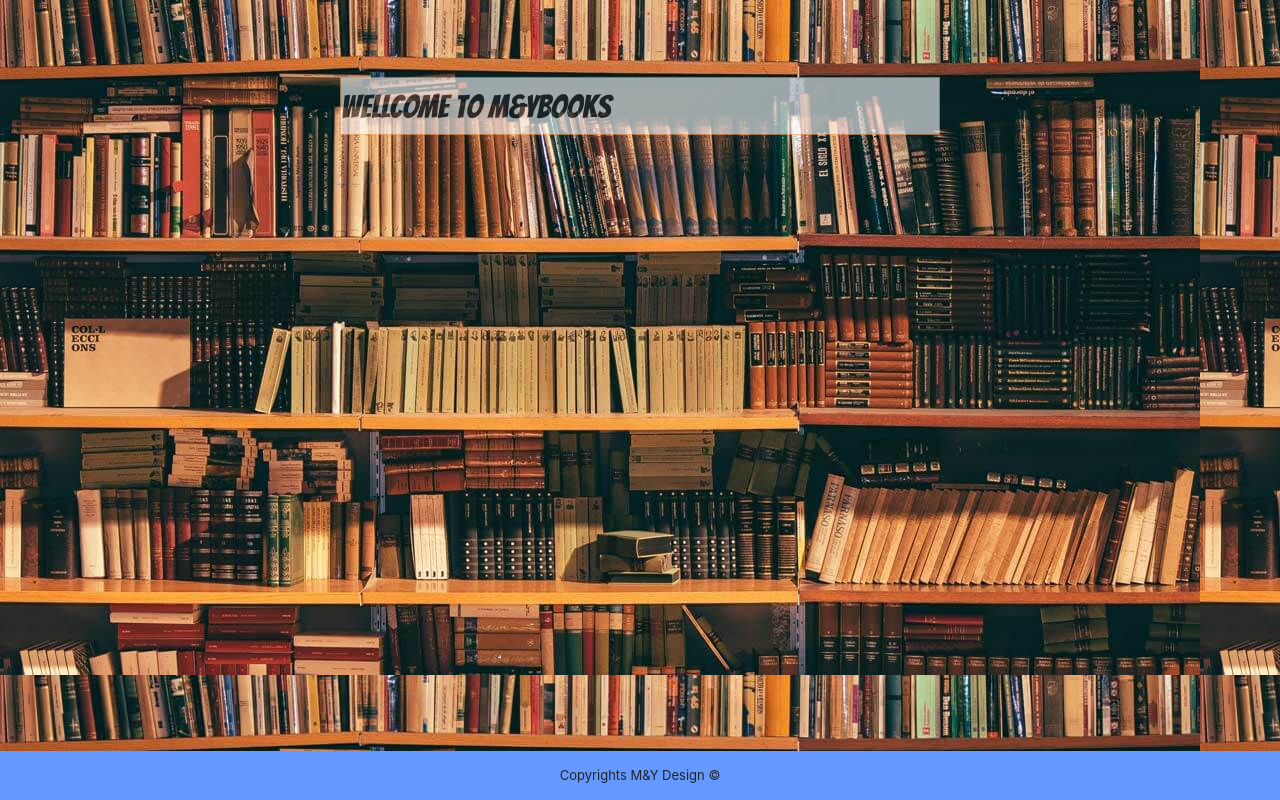
After one commit to yuval13998/Project1, a Flask app: template templates/homepage.html in a window 1280 px wide. The commit adds this page. Run offline with Flask 2, Linux system fonts and the light colour scheme; the template is opened without the code that fills it, so the values that code supplies are empty; some libraries are stand-ins or nearby versions.

Commit message:
finished for today

```diff
--- a/application.py
+++ b/application.py
@@ -1,26 +1,38 @@
-from flask import Flask, render_template, jsonify, request
+from flask import Flask, render_template, jsonify, request, session
+from flask_session import Session
 from models import *
+import time
 
 
 app = Flask(__name__)
 app.config["SQLALCHEMY_DATABASE_URI"] = os.getenv("DATABASE_URL")
 app.config["SQLALCHEMY_TRACK_MODIFICATIONS"] = False
 db.init_app(app)
+app.config["SECRET_KEY"] = "HakomonA"
 
 @app.route("/")
-def firstPage():
-    return render_template("register.html")
-
+def homepage():
+    return render_template("register.html",msg="hidden")
 
 @app.route("/newUser",methods=["POST"])
 def newUser():
-    userName = request.form.get("username")
     userPass = request.form.get("password")
-    exist = User.query.filter_by(username = userName).all()
-    if not exist:
-        newuser = User(username = userName, password = userPass)
-        db.session.add(newuser)
-        db.session.commit()
-        return  render_template("error.html", msg=f"wellcommmmmmmmmmmm  {userName}, {userPass}")
+    if len(userPass) >= 6:
+         userName = request.form.get("username")
+         exist = User.query.filter_by(username = userName).all()
+         if not exist:
+             newuser = User(username = userName, password = userPass)
+             db.session.add(newuser)
+             db.session.commit()
+             newuser = User.query.filter_by(username = userName).first()
+             session["user_id"] = newuser.id
+             return  render_template("error.html", msg=f"the new id is {session['user_id']}")
+         else:
+             return  render_template("error.html", msg=f"אמא שלך מוסרת שתהיה יצירתי")
     else:
-        return  render_template("error.html", msg=f"אמא שלך")
+         return  render_template("register.html", msg="visible")
+
+@app.route("/signout",methods=["POST"])
+def signout():
+     session.clear()
+     return  render_template("homepage.html")
--- a/static/CSS/CssProject1.css
+++ b/static/CSS/CssProject1.css
@@ -76,12 +76,10 @@
   margin: auto auto;
 
 }
-
 #signtoday{
   font-family: Bangers;
   text-align: center;
 }
-
 #signupButton{
   display: flex;
   margin-right: auto;
@@ -89,3 +87,28 @@
   justify-content: center;
   font-family: Bangers;
 }
+#alertPass{
+  color: red;
+}
+
+/*-------------------------------------HOME PAGE--------------------*/
+.homeBody{
+   background-image: url('/static/img/homepageBG.jpg');
+}
+.maindiv{
+  margin-top: 6%;
+  margin-left: auto;
+  background-color: #ffffff;
+  border: 1px solid #eaa86e;
+  opacity: 0.6;
+  margin-right: auto;
+  display: flex;
+  width: 600px;
+  text-align: center;
+}
+
+.titWelcome{
+  font-family: Bangers;
+  text-align: center;
+  padding-top: 10px;
+}
--- /dev/null
+++ b/templates/homepage.html
@@ -0,0 +1,27 @@
+<!DOCTYPE html>
+<html lang="en" dir="ltr">
+  <head>
+    <meta charset="utf-8">
+    <title>HomePage</title>
+    <link rel="stylesheet" href="{{ url_for('static', filename='css/CssProject1.css') }}">
+    <link href='https://fonts.googleapis.com/css?family=Bangers' rel='stylesheet'>
+    <link rel="stylesheet" href="https://stackpath.bootstrapcdn.com/bootstrap/4.4.1/css/bootstrap.min.css" integrity="sha384-Vkoo8x4CGsO3+Hhxv8T/Q5PaXtkKtu6ug5TOeNV6gBiFeWPGFN9MuhOf23Q9Ifjh" crossorigin="anonymous">
+    <meta name="viewport" content="width=device-width, initial-scale=1.0">
+  </head>
+  <body class="homeBody">
+<div class="maindiv">
+<h2 class="titWelcome">
+  WELLCOME to M&YBooks
+</h2>
+<div class="signinSeq">
+
+</div>
+<div classs="registerSeq">
+
+</div>
+</div>
+      <div class="copyright">
+        Copyrights M&Y Design ©
+      </div>
+  </body>
+</html>
--- a/templates/register.html
+++ b/templates/register.html
@@ -21,7 +21,7 @@
     <div class="form-group">
       <label id="passLable">Password:</label>
       <input type="password" class="form-control" name="password">
-      <small class="form-text text-muted" id="smaltitle">Password must contain at least 6 characters!</small>
+      <small class="form-text" id="alertPass" style="visibility:{{msg}}">Password must contain at least 6 characters!</small>
     </div>
 
       <input type="submit" id="signupButton" class="btn btn-primary btn-lg" value="Sign Up">
```
Also changed, not shown: templates/layout.html (+9 -1 lines), static/img/homepageBG.jpg (added).
